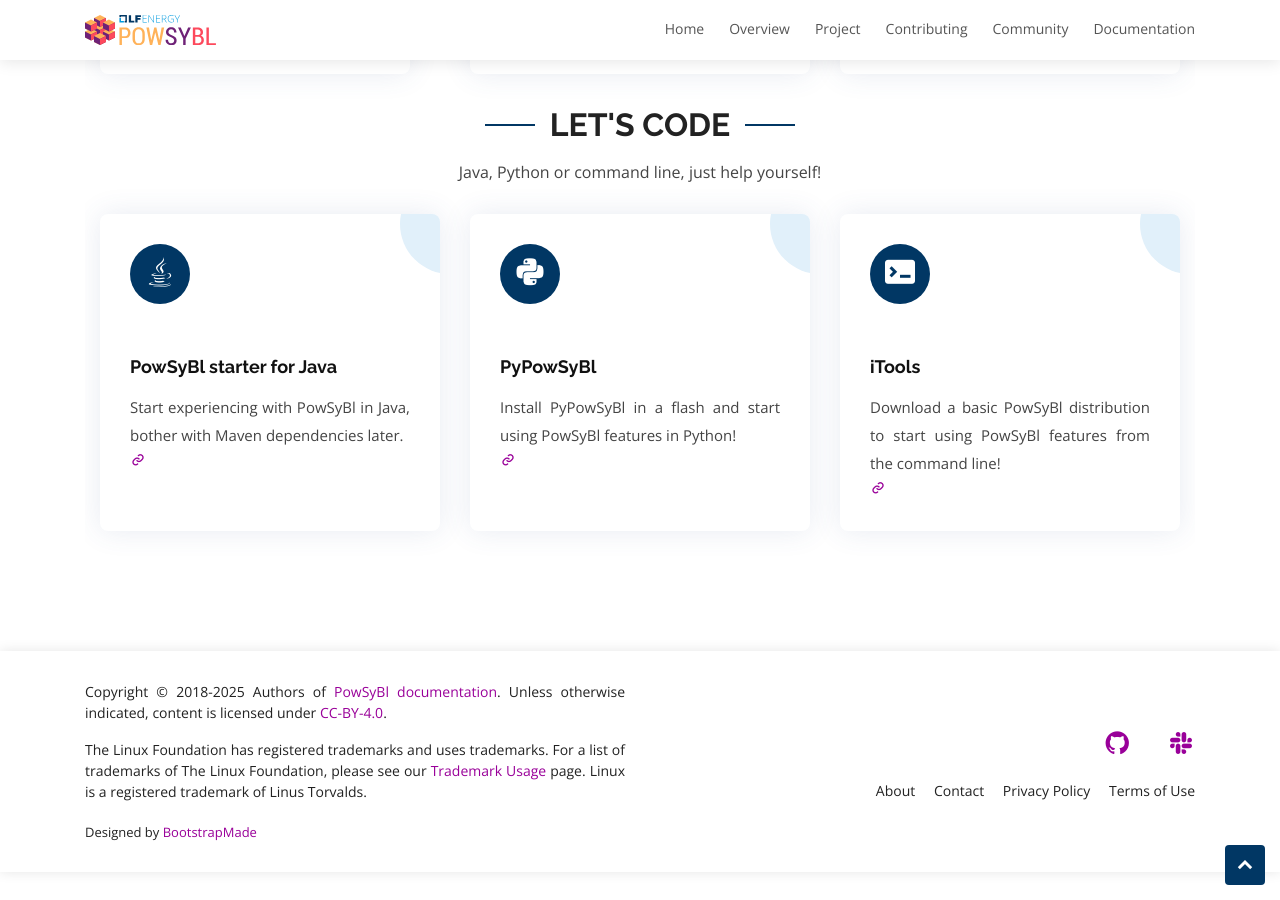
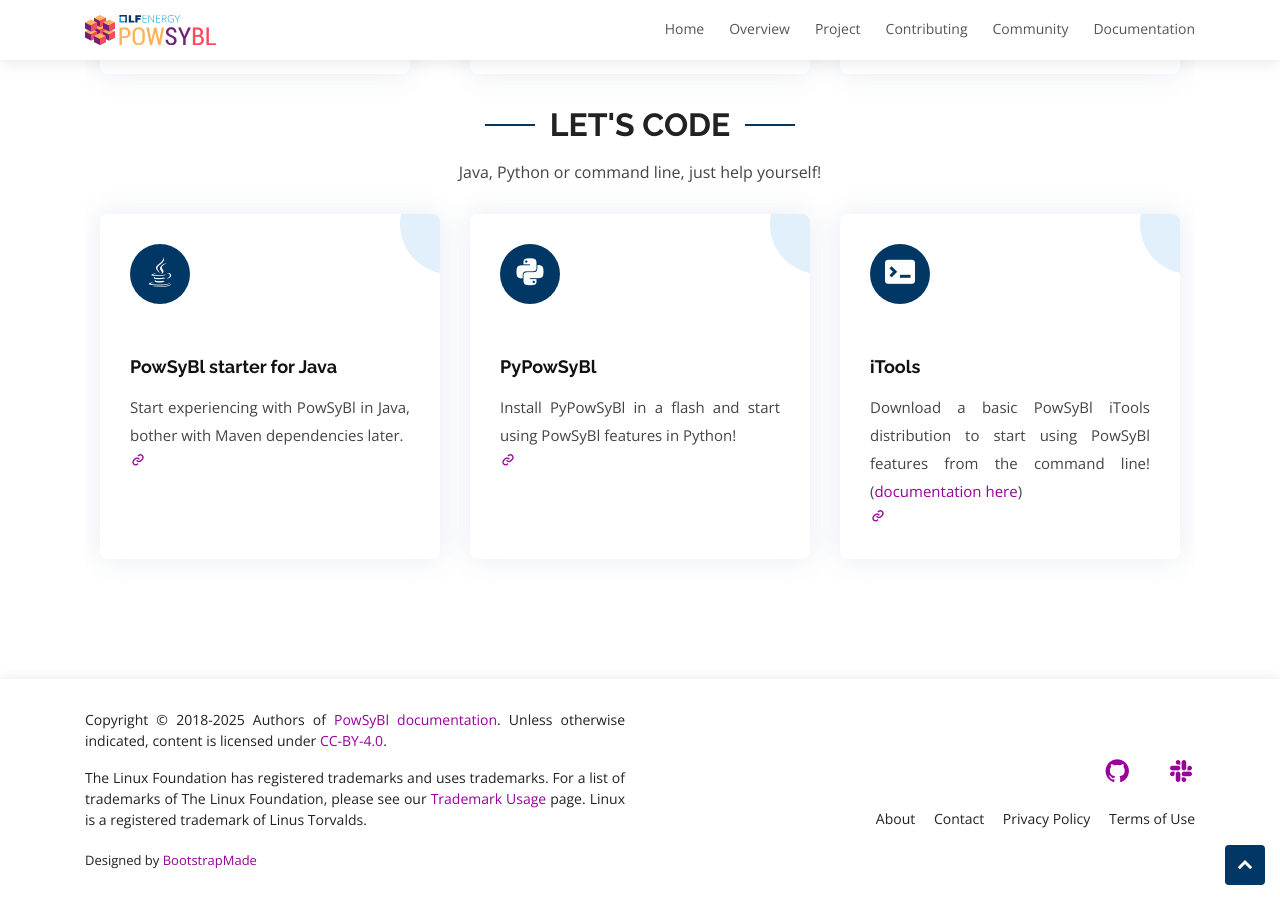
Before and after one commit to powsybl/powsybl.github.io, a Jekyll site: the page built from pages/overview/getting-started.html, in a window 1280 px wide and 900 px high, scrolled down 699 px. Built offline with Jekyll 4.4.1, drawn with Linux system fonts in a browser that asks for light colours.

Commit message:
Fix dead link to iTools documentation (#335)
* Fix dead link o iTools documentation
* Handle feedback

Signed-off-by: CARON Alice <alice.caron@rte-france.com>

```diff
--- a/pages/overview/getting-started.html
+++ b/pages/overview/getting-started.html
@@ -88,14 +88,14 @@
             </div>
             <div class="col-md-4 col-lg-4 d-flex align-items-stretch mb-5 mb-lg-0">
                 <div class="icon-box">
-                    <a href="https://powsybl.readthedocs.io/en/latest/itools/index.html" target="_blank">
+                    <a href="https://github.com/powsybl/powsybl-distribution/releases" target="_blank">
                         <div class="icon"><i class="bx bxs-terminal"></i></div>
                         <h4 class="title">iTools</h4>
                     </a>
                     <p class="description">
-                        Download a basic PowSyBl distribution to start using PowSyBl features from the command line!
+                        Download a basic PowSyBl iTools distribution to start using PowSyBl features from the command line! (<a href="https://powsybl.readthedocs.io/projects/powsybl-core/en/stable/user/itools/index.html" title="Documentation here" target="_blank">documentation here</a>)
                     </p>
-                    <a href="https://powsybl.readthedocs.io/en/latest/itools/index.html" title="More Details" target="_blank"><i class="bx bx-link"></i></a>
+                    <a href="https://github.com/powsybl/powsybl-distribution/releases" title="More Details" target="_blank"><i class="bx bx-link"></i></a>
                 </div>
             </div>
         </div>
```
